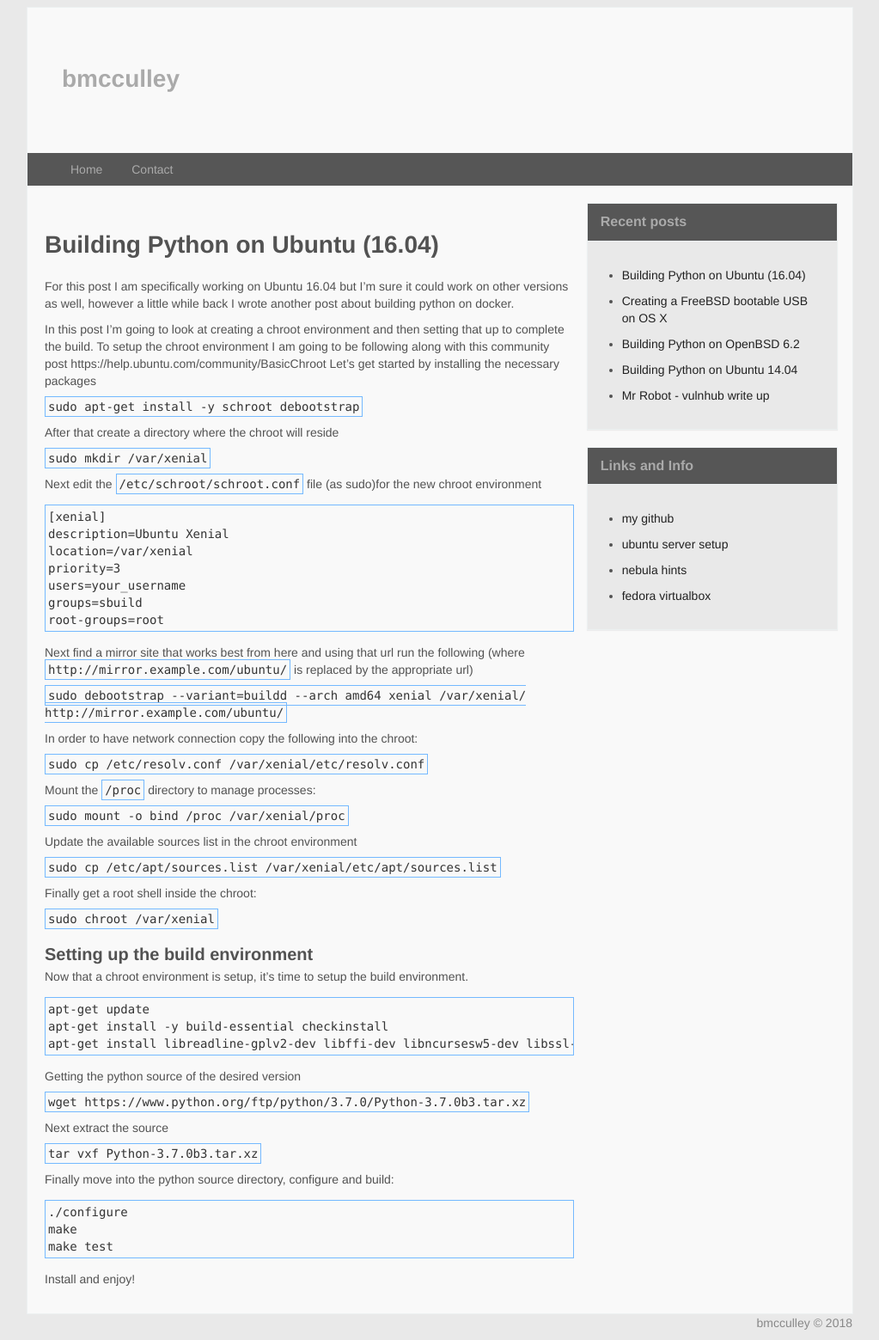
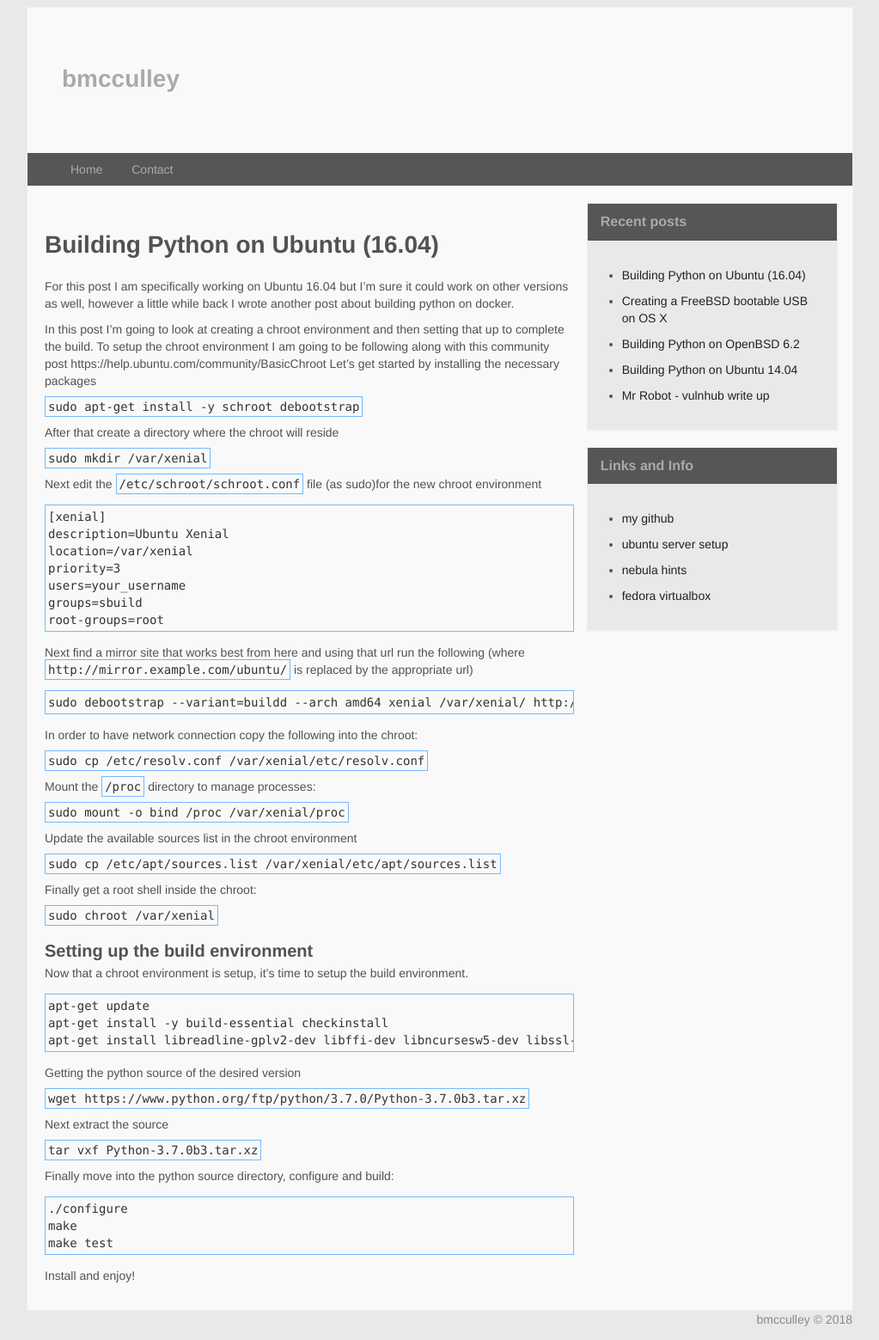
Before and after one commit to 6f0/6f0.github.io, a Jekyll site: the page built from _posts/2018-03-29-building-python-ubuntu-chroot.md, in a window 1280 px wide. Shown: the whole page at 86% size, without its empty margins (128-1151 px from the left). Built offline with Jekyll 4.4.1, drawn with Linux system fonts in a browser that asks for light colours; comment, search, counter and statistics services are not loaded.

Commit message:
format changes

````diff
--- a/_posts/2018-03-29-building-python-ubuntu-chroot.md
+++ b/_posts/2018-03-29-building-python-ubuntu-chroot.md
@@ -36,7 +36,9 @@ Next find a mirror site that works best from here and using that url
 run the following (where `http://mirror.example.com/ubuntu/` is replaced by
 the appropriate url)
 
-`sudo debootstrap --variant=buildd --arch amd64 xenial /var/xenial/ http://mirror.example.com/ubuntu/`
+```
+sudo debootstrap --variant=buildd --arch amd64 xenial /var/xenial/ http://mirror.example.com/ubuntu/
+```
 
 In order to have network connection copy the following into the chroot:
 
````
